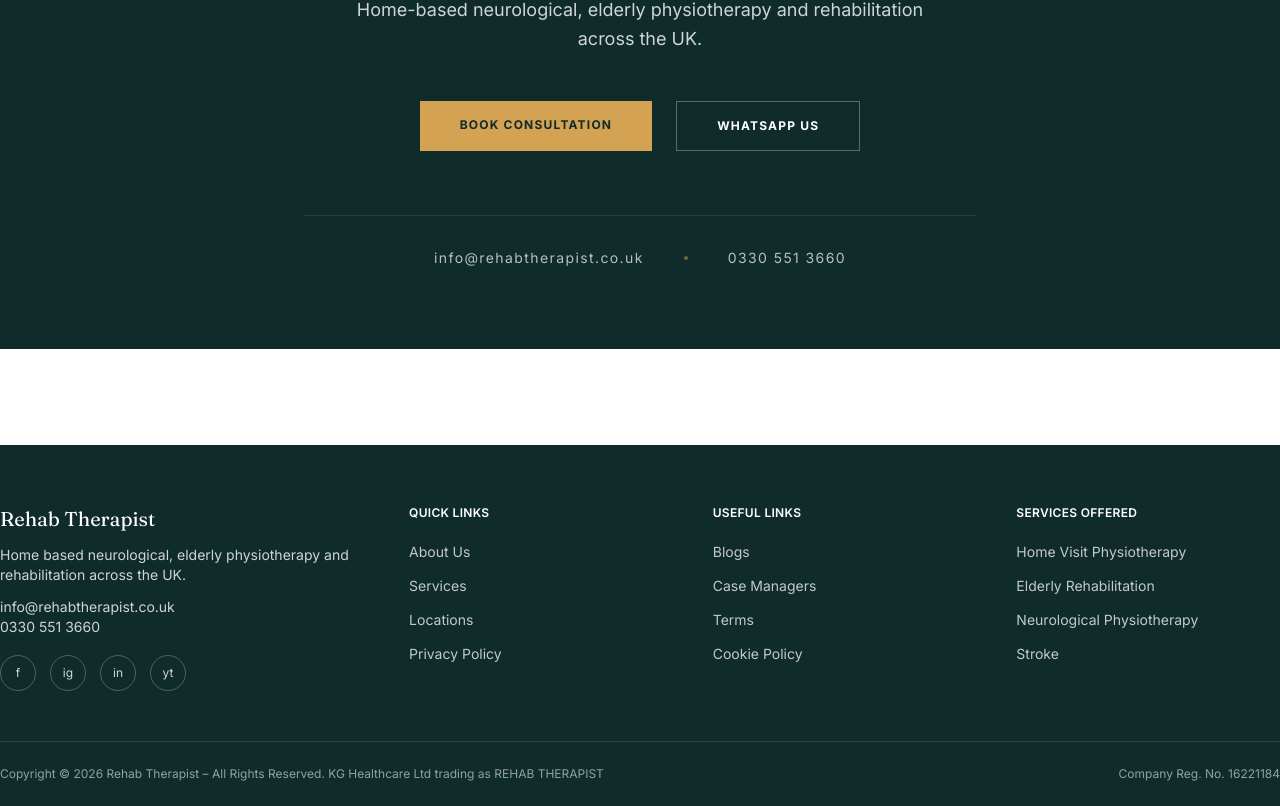
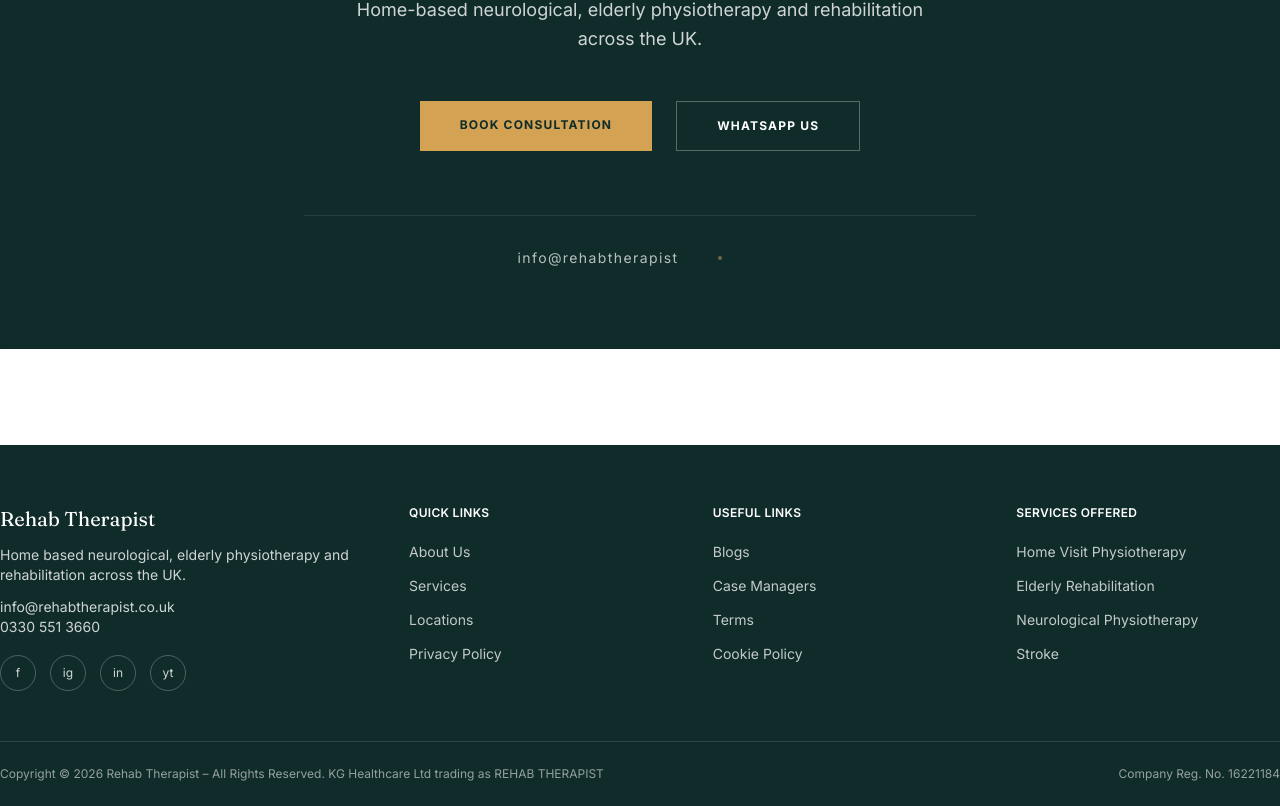
Before and after one commit to Sijan666/rehabTherapy, a React (Vite) app: page / in a window 1280 px wide. Shown: the part 9431-10237 px from the top of the page. Built offline with nearby package versions, Linux system fonts and the light colour scheme.

Commit message:
fix : link error issues

```diff
--- a/src/components/layouts/Contact.jsx
+++ b/src/components/layouts/Contact.jsx
@@ -22,14 +22,14 @@
           {/* action buttons */}
           <div className="mt-12 flex flex-wrap justify-center gap-6">
             <a
-              href="https://rehabtherapist.co.uk/book-free-rehabilitation-call/"
+              href=""
               aria-label="book a free consultation"
               className="inline-block cursor-pointer bg-gold px-10 py-4 text-xs font-bold uppercase tracking-widest text-navy-deep transition-colors duration-300 hover:bg-white hover:text-navy-deep"
             >
               book consultation
             </a>
             <a
-              href="https://wa.me/4407777999277"
+              href="https://wa.me/01828871277"
               aria-label="message us on whatsapp"
               className="inline-block cursor-pointer border border-white/30 bg-transparent px-10 py-4 text-xs font-bold uppercase tracking-widest text-white transition-colors duration-300 hover:border-gold hover:bg-gold hover:text-navy-deep"
             >
@@ -39,17 +39,17 @@
           {/* contact info footer */}
           <div className="mt-16 flex w-full max-w-2xl flex-col items-center justify-center gap-4 border-t border-white/10 pt-8 sm:flex-row sm:gap-10">
             <a
-              href="mailto:info@rehabtherapist.co.uk"
+              href=""
               className="text-sm font-light tracking-widest text-white/70 transition-colors duration-300 hover:text-gold"
             >
-              info@rehabtherapist.co.uk
+              info@rehabtherapist
             </a>
             <span aria-hidden="true" className="hidden h-1 w-1 rounded-full bg-gold/50 sm:block" />
             <a
-              href="tel:03305513660"
+              href=""
               className="text-sm font-light tracking-widest text-white/70 transition-colors duration-300 hover:text-gold"
             >
-              0330 551 3660
+              {/* 0330 551 3660 */}
             </a>
           </div>
         </div>
```
